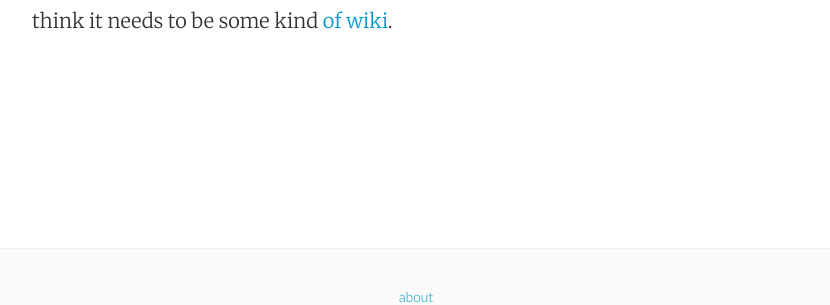
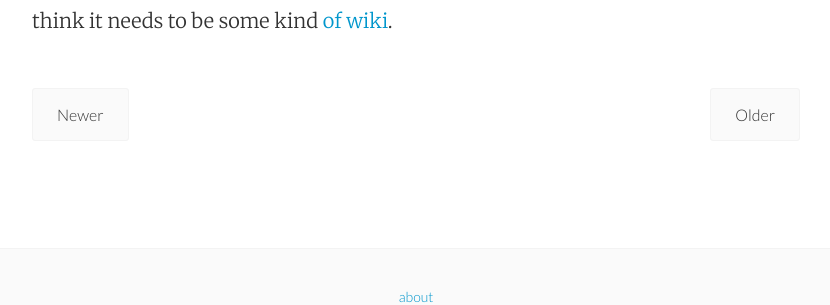
Before and after one commit to cauerego/cauerego.github.io, a Jekyll site: the page built from _posts/2015-12-27-making-of-the-next-ai-poca-lips.md, in a window 1280 px wide. Shown: the part 584-889 px from the top of the page, without its empty margins (224-1054 px from the left). Built offline with Jekyll 4.4.1, drawn with Linux system fonts in a browser that asks for light colours.

Commit message:
add post navigation buttons
based on the now useless pagination buttons

```diff
--- a/_includes/header.html
+++ b/_includes/header.html
@@ -3,7 +3,7 @@
     <div class="measure">
       <a href="/" class="left">{{ site.title }}</a>
       <nav class="site-nav right">
-        {% include navigation.html %}
+        {% include menu.html %}
       </nav>
       <div class="clearfix"></div>
     </div>
--- /dev/null
+++ b/_includes/menu.html
@@ -0,0 +1,2 @@
+<a href="https://cregox.com/contact/">contact</a>
+<a href="http://basiux.org/">B.A.S.I.U.X.</a>
--- a/_includes/navigation.html
+++ b/_includes/navigation.html
@@ -1,2 +1,16 @@
-<a href="https://cregox.com/contact/">contact</a>
-<a href="http://basiux.org/">B.A.S.I.U.X.</a>
+<div class="pagination clearfix mb1 mt4">
+  <div class="left">
+    {% if page.next %}
+      <a class="pagination-item" href="{{page.next.url}}">Newer</a>
+    {% else %}
+      <span class="pagination-item disabled">Newer</span>
+    {% endif %}
+  </div>
+  <div class="right">
+    {% if page.previous %}
+      <a class="pagination-item" href="{{page.previous.url}}">Older</a>
+    {% else %}
+      <span class="pagination-item disabled">Older</span>
+    {% endif %}
+  </div>
+</div>
--- a/_layouts/post.html
+++ b/_layouts/post.html
@@ -9,3 +9,5 @@ layout: default
 <article class="post-content">
   {{ content }}
 </article>
+
+{% include navigation.html %}
```
